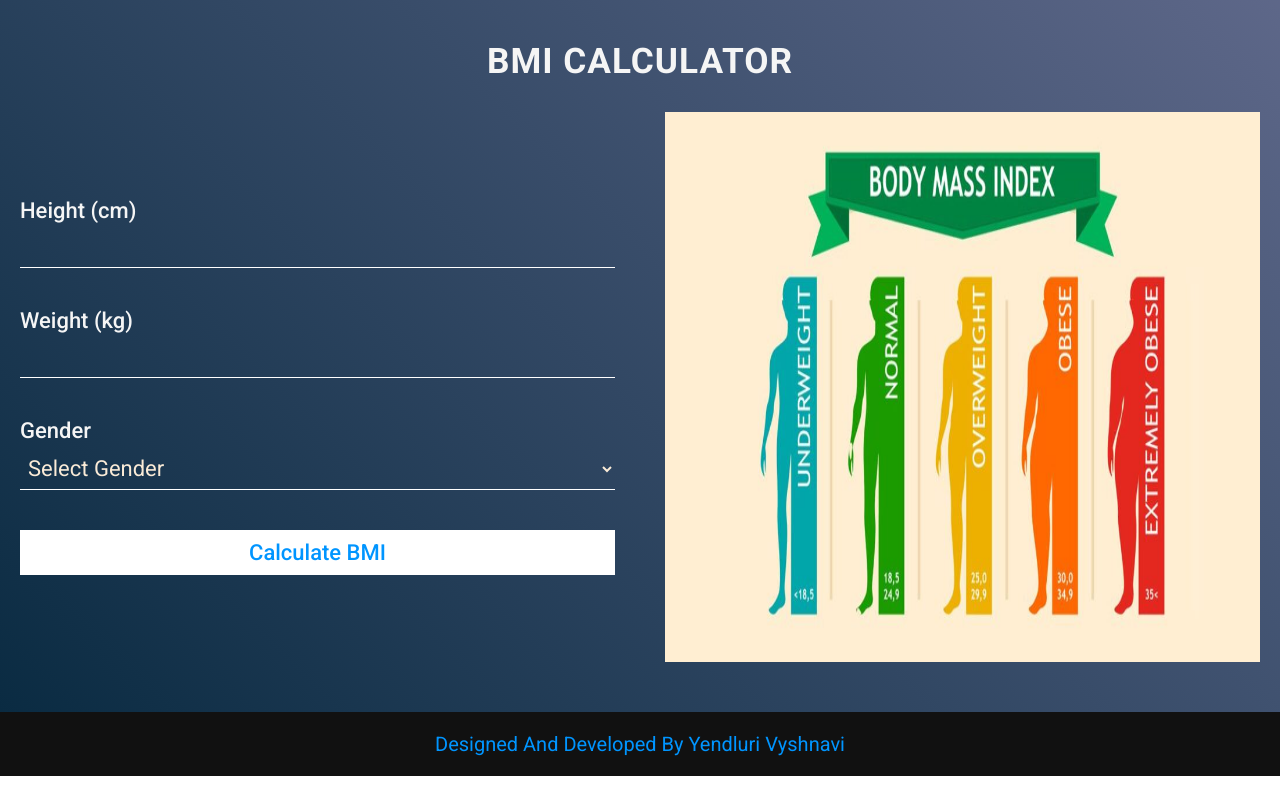
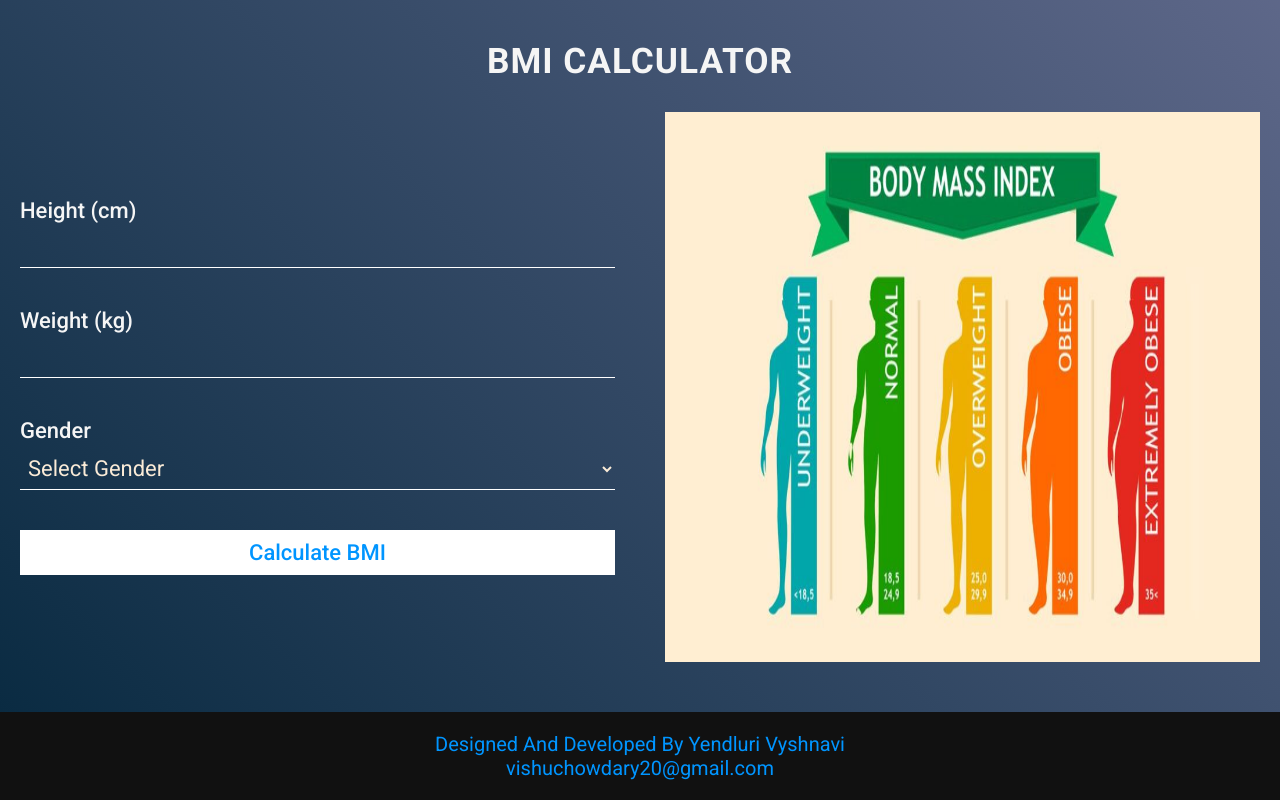
Before and after one commit to Vyshu15-chowdary/GYM-application-mern, a React (Vite) app in the folder Frontend/: page / in a window 1280 px wide. Shown: the part 5627-6427 px from the top of the page. Before the commit the page ends 6403 px from the top, so only its background shows below. Built offline with nearby package versions, Linux system fonts and the light colour scheme.

Commit message:
Updated Footer.jsx

```diff
--- a/Frontend/src/components/Footer.jsx
+++ b/Frontend/src/components/Footer.jsx
@@ -4,6 +4,7 @@ const Footer = () => {
   return (
     <footer>
         Designed And Developed By Yendluri Vyshnavi
+      <p>vishuchowdary20@gmail.com</p>
     </footer>
   )
 }
```
